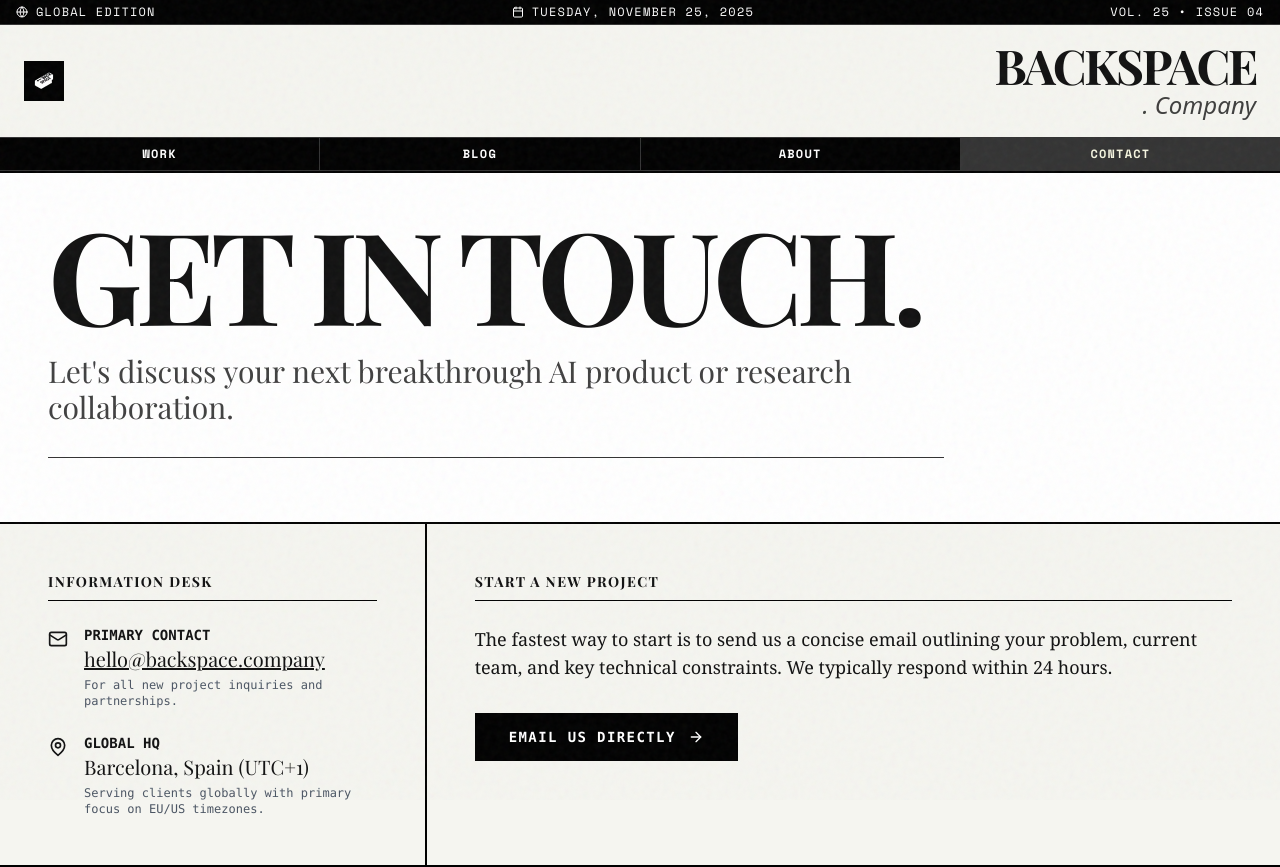
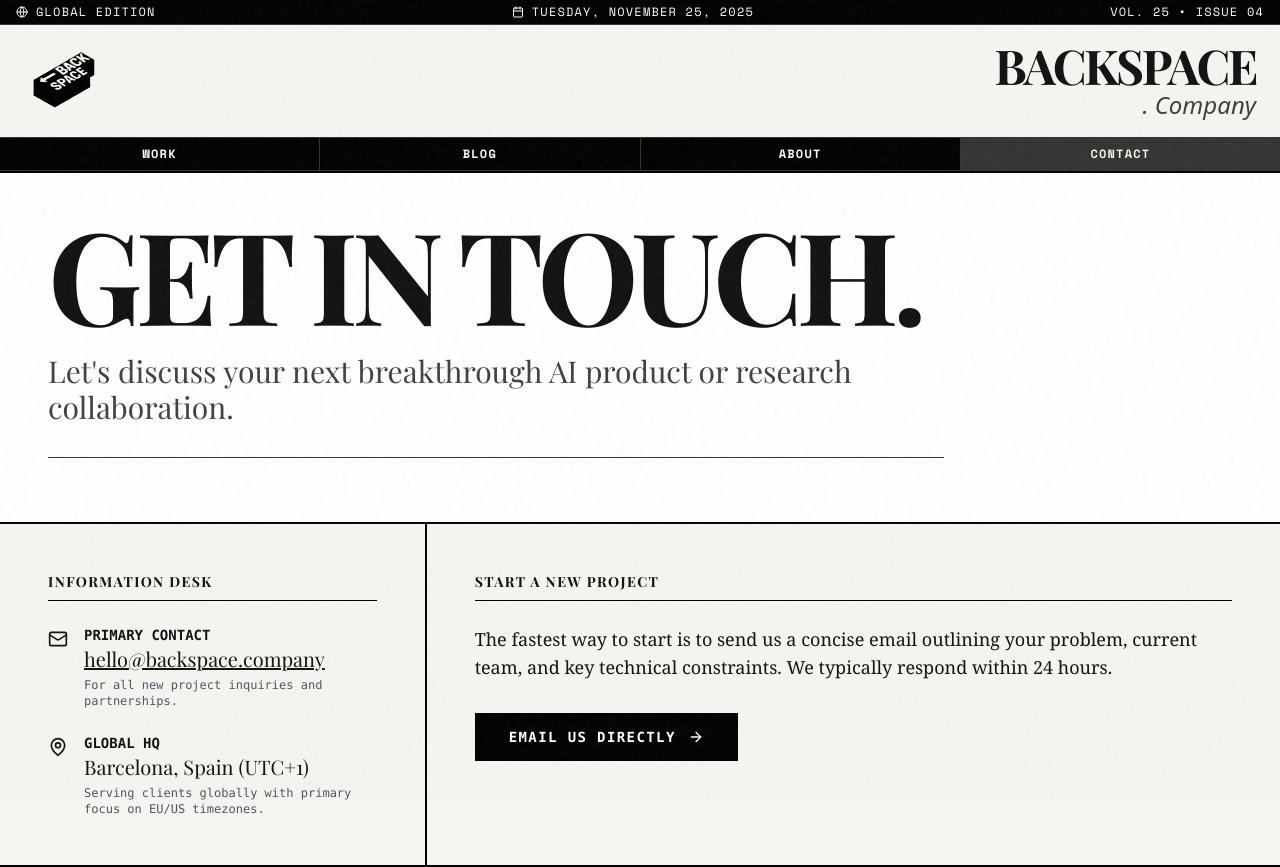
Before and after one commit to chamsco/backspace, a React (Vite) app: page /contact in a window 1280 px wide. Shown: the top 867 px of the page. Built offline with nearby package versions, Linux system fonts and the light colour scheme; a web font is replaced by a local one.

Commit message:
Make logo bigger and black, remove black square background
- Increase logo size from w-8 h-8 to w-16 h-16 (md:w-20 md:h-20)
- Remove black square container background
- Change from invert to brightness-0 for pure black color

```diff
--- a/src/App.tsx
+++ b/src/App.tsx
@@ -121,10 +121,10 @@
 
           {/* 1. Logo (Left) */}
           <div
-              className="w-10 h-10 border-2 border-black bg-black text-white font-mono text-xs flex items-center justify-center cursor-pointer"
+              className="cursor-pointer flex items-center"
               onClick={() => navigate('/')}
           >
-              <Logo className="w-8 h-8 p-1 invert" />
+              <Logo className="w-16 h-16 md:w-20 md:h-20 brightness-0" />
           </div>
 
           {/* 2. Title (Right) */}
```
